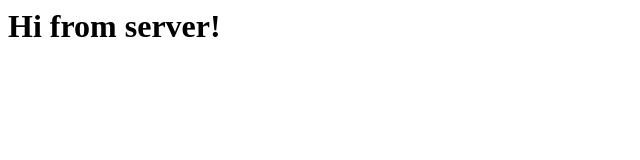
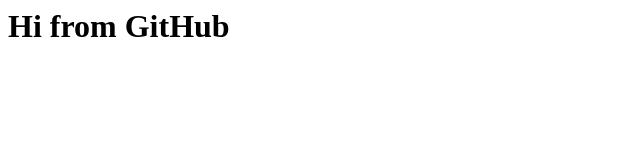
Before and after one commit to djolepn/myserver, a plain HTML site: page index.html in a window 1280 px wide. Shown: the full height of the page, 0-640 px from the left. Drawn offline with Linux system fonts and the light colour scheme.

Commit message:
Change on index.html

```diff
--- a/index.html
+++ b/index.html
@@ -1 +1 @@
-<h1>Hi from server!</h1>
+<h1>Hi from GitHub</h1>
```
